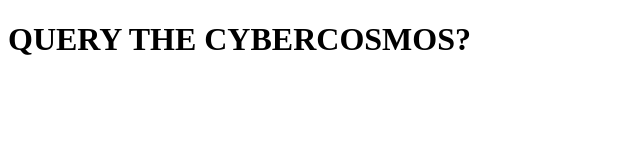
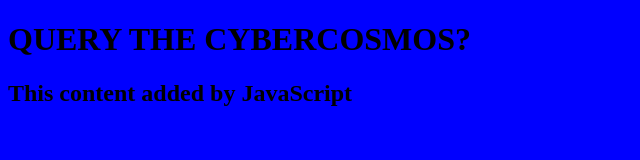
Before and after one commit to mechanimated/future-site, a plain HTML site: page index.html in a window 1280 px wide. Shown: the whole page, without its empty margins (0-640 px from the left). Drawn offline with Linux system fonts and the light colour scheme.

Commit message:
Added script.js, style.css, linked w/HTML

```diff
--- a/index.html
+++ b/index.html
@@ -2,12 +2,14 @@
 <html lang="en">
 
     <head>
+        <link rel="stylesheet" href="style.css"/>
         <title>Ms. C-L30 Googles Your Fate</title>
     </head>
 
 
     <body>
         <h1>QUERY THE CYBERCOSMOS?</h1>
+        <script src="script.js"></script>
     </body>
 
 </html>
--- /dev/null
+++ b/script.js
@@ -0,0 +1,4 @@
+const h2 = document.createElement("h2");
+h2.textContent = "This content added by JavaScript";
+
+document.querySelector("body").appendChild(h2);
--- /dev/null
+++ b/style.css
@@ -0,0 +1,3 @@
+body {
+    background: blue;
+  }
```
